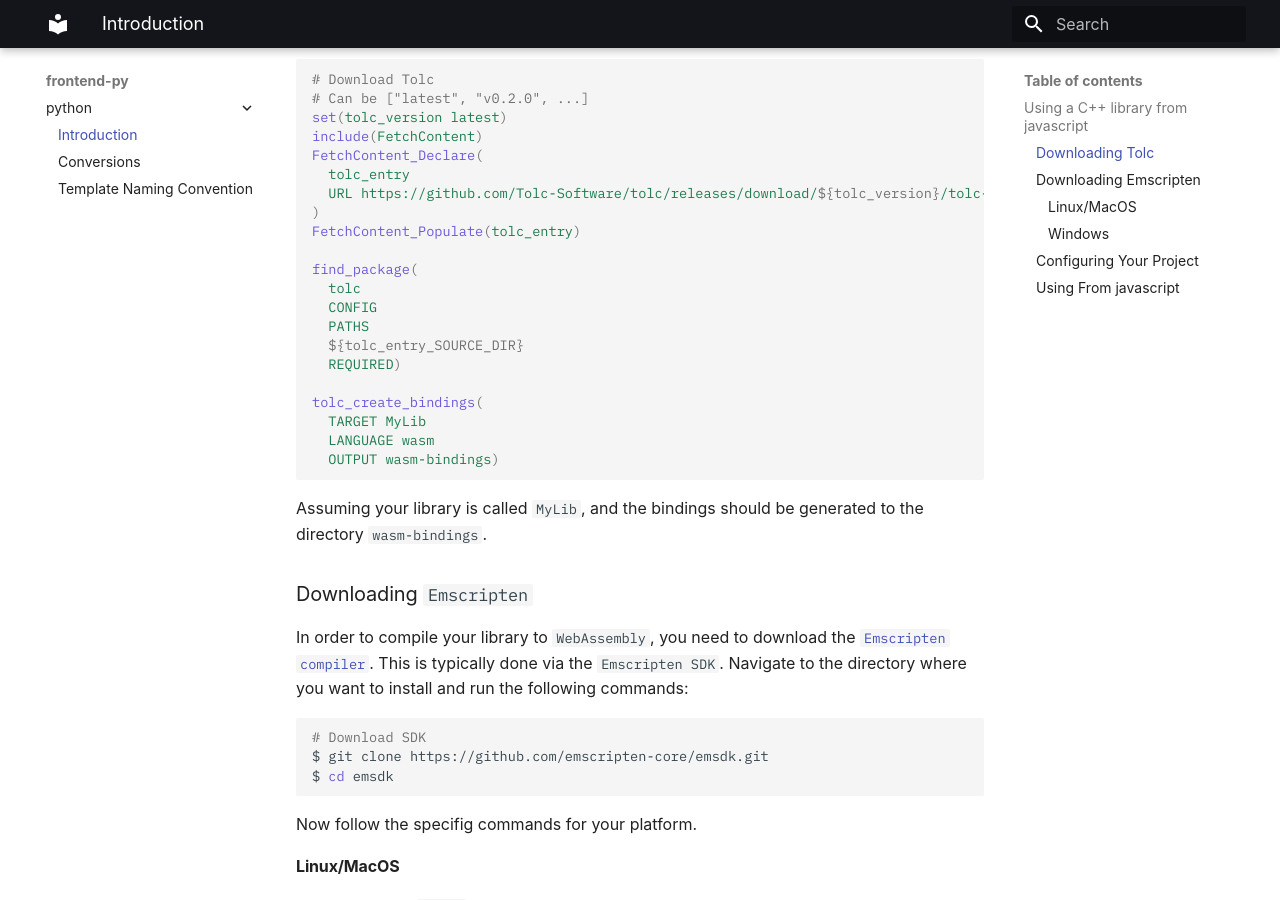
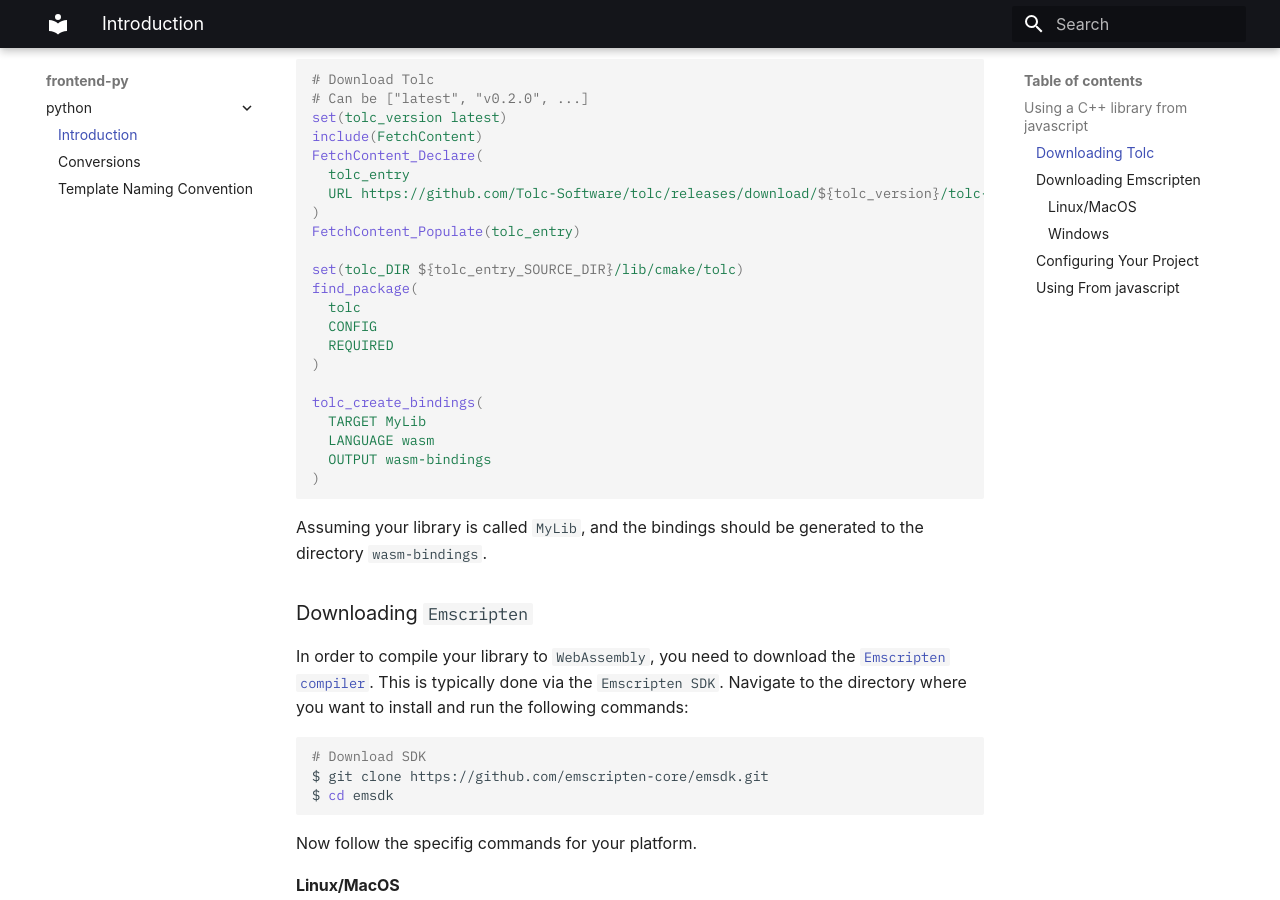
Before and after one commit to Tolc-Software/frontend.wasm, an MkDocs documentation site: the page built from docs/public/introduction.md, in a window 1280 px wide and 900 px high, scrolled down 686 px. Built offline with MkDocs 1.6.1 and Material for MkDocs 9.7.7, drawn with Linux system fonts in a browser that asks for light colours; some web fonts are replaced.

Commit message:
Change the documentation regarding downloading tolc to be the same as tolc-demo

````diff
--- a/docs/public/introduction.md
+++ b/docs/public/introduction.md
@@ -29,17 +29,18 @@
 )
 FetchContent_Populate(tolc_entry)
 
+set(tolc_DIR ${tolc_entry_SOURCE_DIR}/lib/cmake/tolc)
 find_package(
   tolc
   CONFIG
-  PATHS
-  ${tolc_entry_SOURCE_DIR}
-  REQUIRED)
+  REQUIRED
+)
 
 tolc_create_bindings(
   TARGET MyLib
   LANGUAGE wasm
-  OUTPUT wasm-bindings)
+  OUTPUT wasm-bindings
+)
 ```
 
 Assuming your library is called `MyLib`, and the bindings should be generated to the directory `wasm-bindings`.
````
